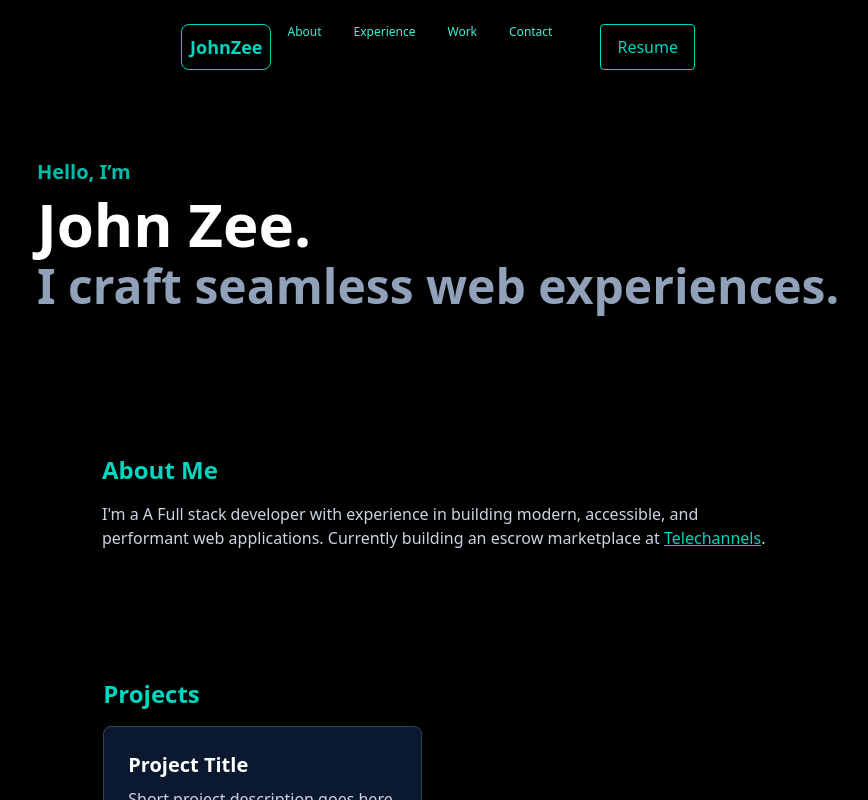
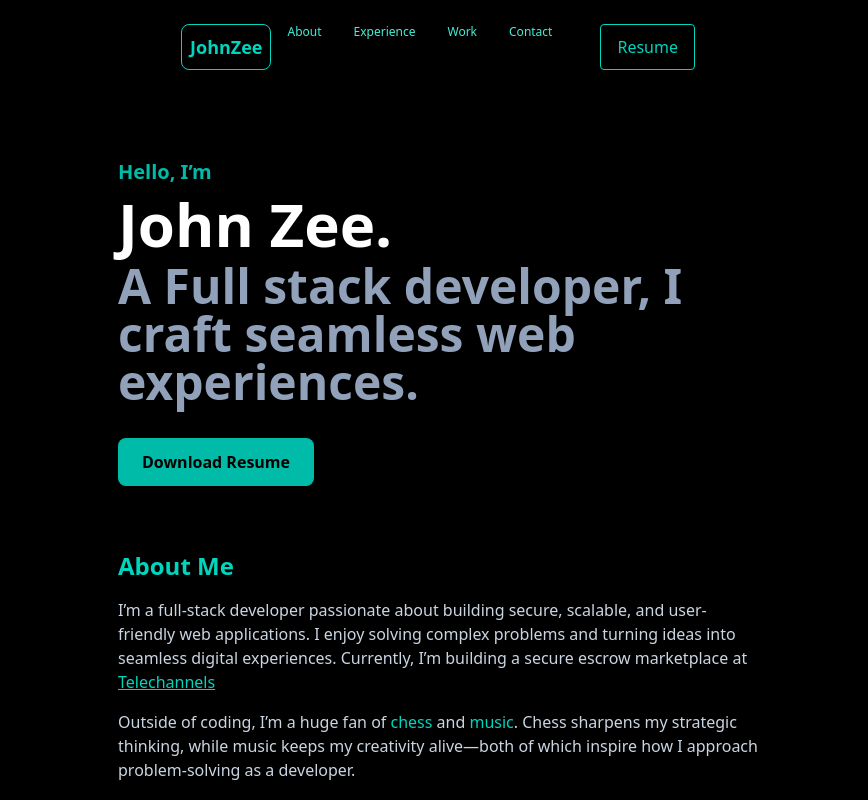
Before and after one commit to yohaboy/port, a React (Vite) app: page / in a window 1280 px wide. Shown: the top 800 px of the page, without its empty margins (202-1070 px from the left). Built offline with nearby package versions, Linux system fonts and the light colour scheme.

Commit message:
new-update

```diff
--- a/src/components/About.jsx
+++ b/src/components/About.jsx
@@ -2,11 +2,16 @@ import React from "react";
 
 export default function About() {
   return (
-    <section id="about" className="px-8 md:px-32 py-16">
-      <h2 className="text-2xl font-bold text-teal-400 mb-4">About Me</h2>
-      <p className="text-slate-300 max-w-2xl">
-        I'm a A Full stack developer with experience in building modern, accessible, and performant web applications. Currently building an escrow marketplace at <a href="https://www.telechannels.store" className="text-teal-400 underline">Telechannels</a>.
-      </p>
-    </section>
+<section className="max-w-4xl px-8 md:px-32 py-16">
+  <h2 className="text-2xl font-bold text-teal-400 mb-4">About Me</h2>
+  <p className="text-slate-300 max-w-2xl mb-4">
+    I’m a full-stack developer passionate about building secure, scalable, and user-friendly web applications. I enjoy solving complex problems and turning ideas into seamless digital experiences. Currently, I’m building a secure escrow marketplace at
+    <a href="https://www.telechannels.store" className="text-teal-400 underline"> Telechannels</a>
+  </p>
+  <p className="text-slate-300 max-w-2xl">
+    Outside of coding, I’m a huge fan of <span className="text-teal-400">chess</span> and <span className="text-teal-400">music</span>. Chess sharpens my strategic thinking, while music keeps my creativity alive—both of which inspire how I approach problem-solving as a developer.
+  </p>
+</section>
+
   );
 }
--- a/src/components/Hero.jsx
+++ b/src/components/Hero.jsx
@@ -2,11 +2,21 @@ import React from "react";
 
 export default function Hero() {
   return (
-<section className="flex flex-col justify-center items-start my-16 px-8">
-  <p className="text-teal-500 mb-2 text-xl font-bold">Hello, I’m</p>
-  <h1 className="text-4xl md:text-6xl font-extrabold mb-2">John Zee.</h1>
-  <h2 className="text-3xl md:text-5xl font-bold text-slate-400 mb-4">I craft seamless web experiences.</h2>
-</section>
+    <section className="flex flex-col max-w-4xl mt-16 justify-center items-start px-8 md:px-32">
+      <p className="text-teal-500 mb-2 text-xl font-bold">Hello, I’m</p>
+      <h1 className="text-4xl md:text-6xl font-extrabold mb-2">John Zee.</h1>
+      <h2 className="text-3xl md:text-5xl font-bold text-slate-400 mb-4 max-w-3xl">
+        A Full stack developer, I craft seamless web experiences.
+      </h2>
+
+      <a
+        href="/John-Zee-Resume.pdf#"
+        download
+        className="mt-4 px-6 py-3 bg-teal-500 text-black font-semibold rounded-lg hover:bg-teal-400 transition-colors"
+      >
+        Download Resume
+      </a>
+    </section>
 
   );
 }
```
Also changed, not shown: src/components/Skill.jsx (added).
